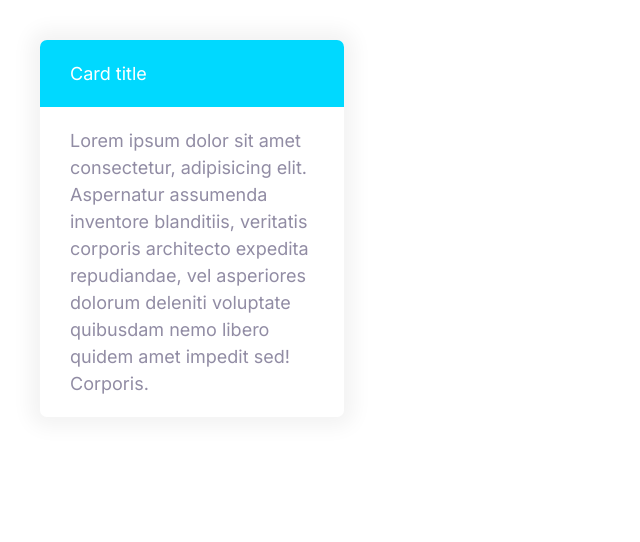
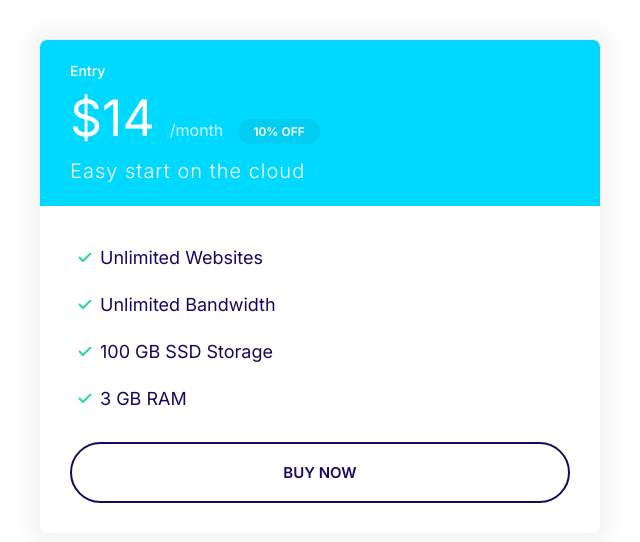
Before and after one commit to shadowmanLukas/frontend_layout, a plain HTML site: page index.html in a window 1280 px wide. Shown: the whole page, without its empty margins (0-640 px from the left). Drawn offline with Linux system fonts and the light colour scheme.

Commit message:
Definition of plans.

```diff
--- a/css/styles.css
+++ b/css/styles.css
@@ -123,6 +123,7 @@ white-space: nowrap;
 
 .badge--small {
     font-size: 1.6rem;
+    padding: 0.5rem 1.5rem;
 }
 
 @media screen and (min-width: 1024px) {
@@ -310,3 +311,52 @@ color: #cdcbd7
     background: var(--color-secondary);
     color: #fff;
 }
+
+.card--secondary .badge--secondary {
+    background: #02cdf1;
+}
+
+
+/* Plans */
+.plan__name {
+    color: #fff;
+    margin: 0;
+    font-weight: 500;
+    font-size: 2.4rem;
+}
+
+.plan__price {
+    font-size: 6rem;
+}
+
+.plan__billing-cycle {
+    font-size: 2.4rem;
+    font-weight: 300rem;
+    opacity: 0.8;
+    margin: 1rem;
+}
+
+.plan_description {
+    font-size: 2rem;
+    font-weight: 300;
+    letter-spacing: 1px;
+    display: block;
+}
+
+.plan .list__item {
+    margin-bottom: 2rem;
+}
+
+@media screen and (min-width: 1024px){
+    .plan__name {
+        font-size: 1.4rem;
+    }
+
+    .plan__price {
+        font-size: 5rem;
+    }
+
+    .plan__billing-cycle {
+        font-size: 1.6rem;
+    }
+}
--- a/index.html
+++ b/index.html
@@ -14,14 +14,25 @@
     <link rel="stylesheet" href="css/styles.css" />
   </head>
   <body>
-    <div style="width: 30%; padding: 4rem">
-      <div class="card card--secondary">
-        <header class="card__header">Card title</header>
-        <div class="card__body">
-          Lorem ipsum dolor sit amet consectetur, adipisicing elit. Aspernatur
-          assumenda inventore blanditiis, veritatis corporis architecto expedita
-          repudiandae, vel asperiores dolorum deleniti voluptate quibusdam nemo
-          libero quidem amet impedit sed! Corporis.
+    <div style="width: 50%; padding: 4rem"> <!-- temporary size -->
+      <div class="plan">
+        <div class="card card--secondary">
+          <header class="card__header">
+            <h3 class="plan__name">Entry</h3>
+            <span class="plan__price">$14</span>
+            <span class="plan__billing-cycle">/month</span>
+            <span class="badge badge--secondary badge--small">10% OFF</span>
+            <span class="plan_description">Easy start on the cloud</span>
+          </header>
+          <div class="card__body">
+            <ul class="list list--tick">
+              <li class="list__item">Unlimited Websites</li>
+              <li class="list__item">Unlimited Bandwidth</li>
+              <li class="list__item">100 GB SSD Storage</li">
+              <li class="list__item">3 GB RAM</li">
+            </ul>
+            <button class="btn btn--outline btn--block">Buy Now</button>
+          </div>
         </div>
       </div>
     </div>
```
Also changed, not shown: components/plans.html (added, +20 -0 lines).
